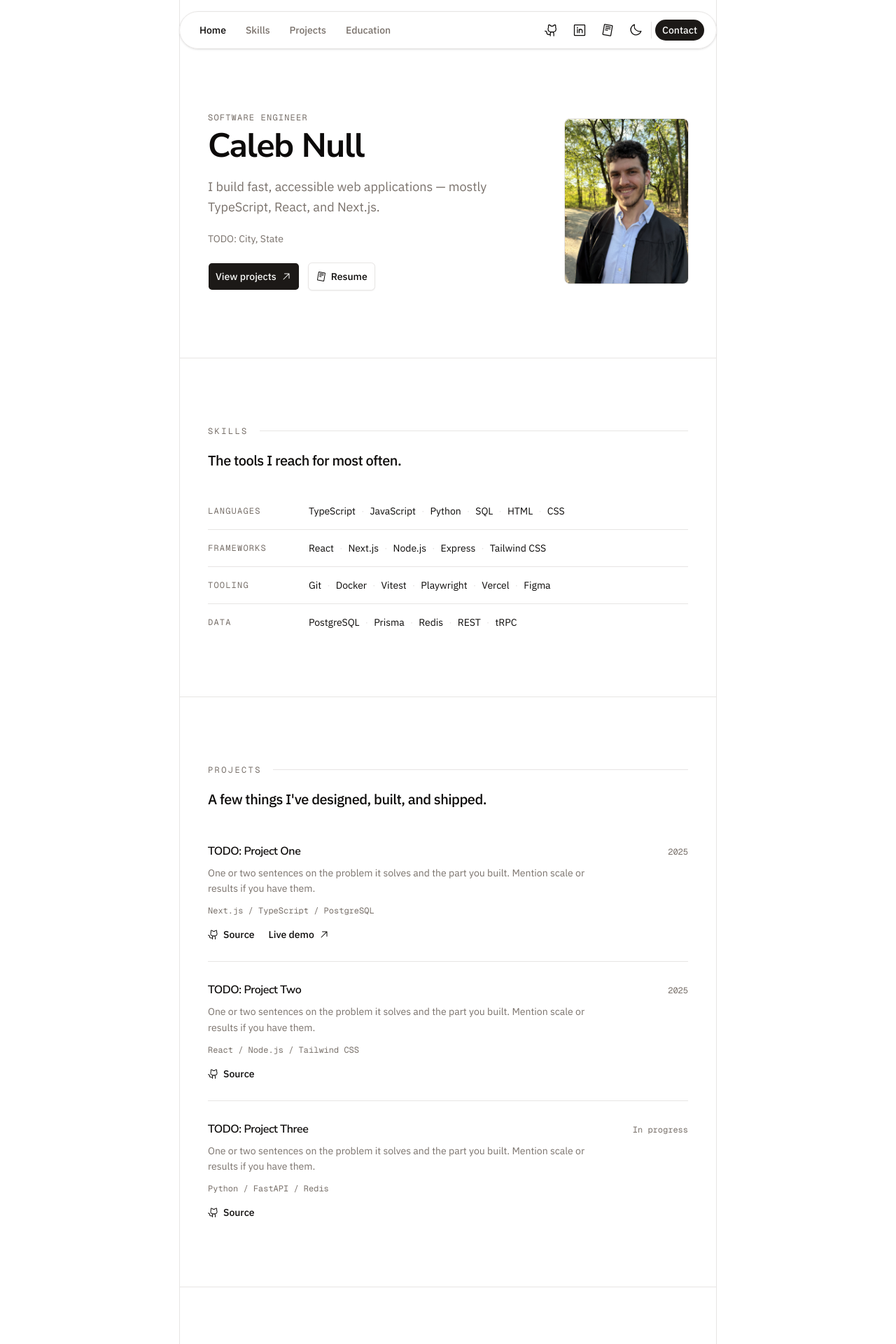
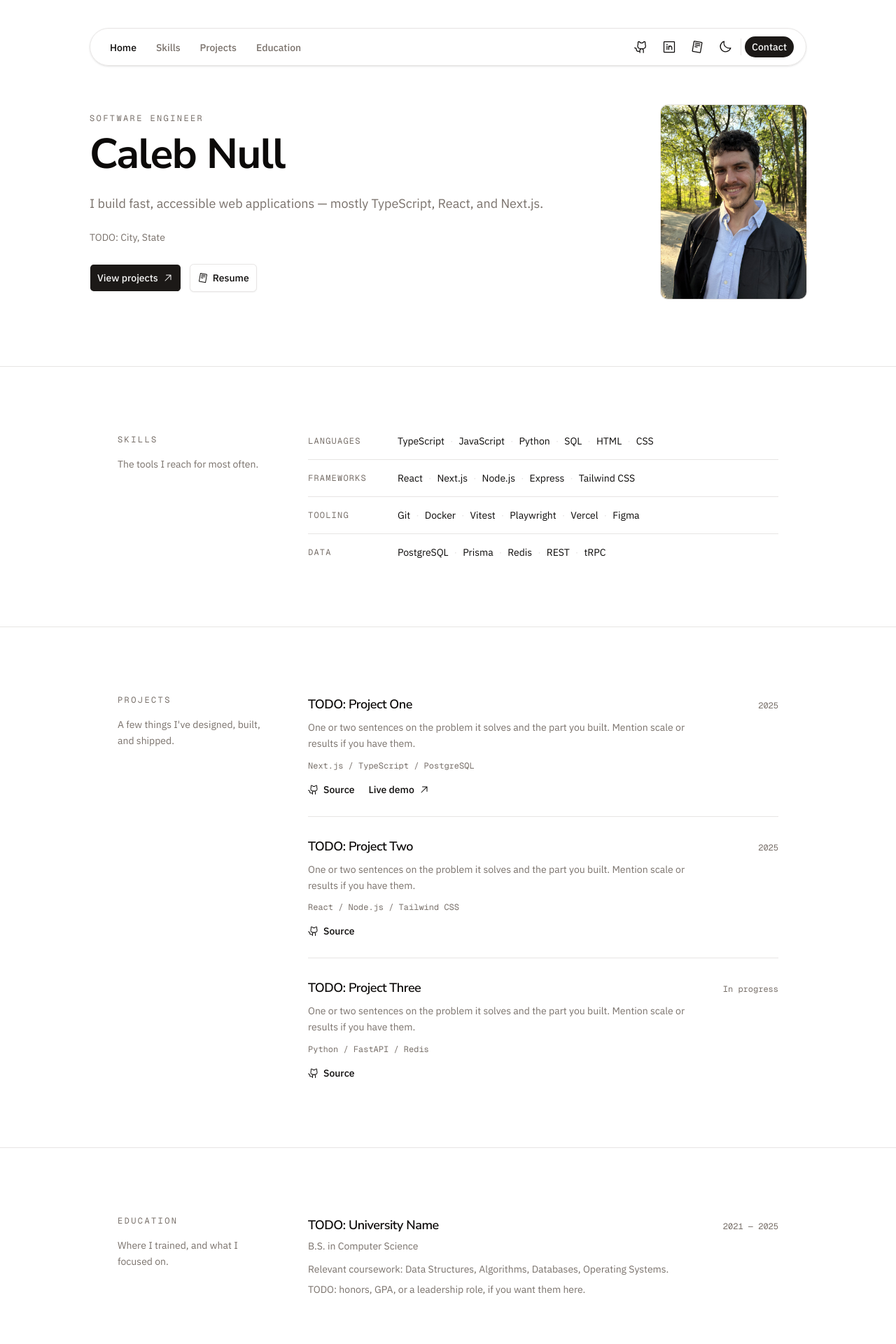
Before and after one commit to CalebNull/Portfolio, a Next.js app: page / in a window 1280 px wide. Shown: the top 1920 px of the page at 70% size. Built offline with nearby package versions, Linux system fonts and the light colour scheme.

Commit message:
ui upgrades

```diff
--- a/app/globals.css
+++ b/app/globals.css
@@ -55,7 +55,7 @@
   --accent: oklch(0.268 0.007 34.298);
   --accent-foreground: oklch(0.985 0.001 106.423);
   --destructive: oklch(0.704 0.191 22.216);
-  --border: oklch(1 0 0 / 10%);
+  --border: oklch(1 0 0 / 14%);
   --input: oklch(1 0 0 / 15%);
   --ring: oklch(0.553 0.013 58.071);
   --chart-1: oklch(0.869 0.005 56.366);
@@ -128,24 +128,21 @@
   [role="button"]:not(:disabled) {
     cursor: pointer;
   }
-  html {
-    @apply font-sans;
-    scroll-behavior: smooth;
-  }
-  /* Keep the fixed nav from covering a heading we just jumped to. */
   section[id] {
-    scroll-margin-top: 6rem;
+    scroll-margin-top: 5.5rem;
   }
   @media (prefers-reduced-motion: reduce) {
     html {
       scroll-behavior: auto;
     }
+    /* Keyframe animations are cut, but short state transitions (hover
+       underlines, colour changes) are left alone — they aren't the kind of
+       motion this preference is meant to suppress. */
     *,
     *::before,
     *::after {
       animation-duration: 0.01ms !important;
       animation-iteration-count: 1 !important;
-      transition-duration: 0.01ms !important;
     }
   }
 }
@@ -159,6 +156,8 @@ a {
   cursor: pointer;
 }
 
+/* Put this on the text itself (an inner span is fine) so the rule below
+   measures the label, not whatever padding its link carries. */
 .a-underline {
   display: inline-block;
   position: relative;
@@ -167,16 +166,19 @@ a {
 .a-underline::after {
   content: "";
   position: absolute;
-  width: 100%;
+  inset-inline: 0;
+  bottom: -1px;
+  height: 2px;
+  background-color: currentColor;
   transform: scaleX(0);
-  height: 2px;
-  bottom: 0;
-  left: 0;
-  background-color: currentColor;
+  transform-origin: bottom center;
   transition: transform 0.15s ease-out;
 }
 
-.a-underline:hover::after {
+/* Hovering anywhere on the link counts, not only the text — otherwise the
+   padded hit area would feel dead. Keyboard focus gets it too. */
+.a-underline:hover::after,
+a:hover .a-underline::after,
+a:focus-visible .a-underline::after {
   transform: scaleX(1);
-  transform-origin: bottom center;
 }
--- a/app/page.tsx
+++ b/app/page.tsx
@@ -11,14 +11,15 @@ export default function Page() {
     <>
       <a
         href="#top"
-        className="sr-only focus:not-sr-only focus:fixed focus:top-4 focus:left-4 focus:z-[60] focus:rounded-full focus:border focus:border-border focus:bg-background focus:px-4 focus:py-2 focus:text-sm focus:font-medium"
+        className="sr-only focus:not-sr-only focus:fixed focus:top-4 focus:left-4 focus:z-[60] focus:rounded-md focus:border focus:border-border focus:bg-background focus:px-4 focus:py-2 focus:text-sm focus:font-medium"
       >
         Skip to content
       </a>
 
+      {/* Sticky, so it stays a sibling in normal flow. Each section centres its
+          own content, which lets the dividers run the full page width. */}
       <Nav />
 
-      <div className="mx-auto max-w-3xl border-x border-border">
       <main>
         <Hero />
         <Skills />
@@ -26,8 +27,8 @@ export default function Page() {
         <Education />
         <Contact />
       </main>
+
       <Footer />
-      </div>
     </>
   )
 }
--- a/components/education.tsx
+++ b/components/education.tsx
@@ -15,7 +15,7 @@ const Education = () => {
             className="py-7 first:pt-0 last:pb-0"
           >
             <div className="flex flex-wrap items-baseline justify-between gap-x-4 gap-y-1">
-              <h3 className="font-heading text-base font-semibold tracking-tight">
+              <h3 className="font-heading text-lg font-semibold tracking-tight">
                 {entry.school}
               </h3>
               <span className="font-mono text-xs text-muted-foreground">
--- a/components/hero.tsx
+++ b/components/hero.tsx
@@ -7,35 +7,30 @@ import { site } from "@/lib/content"
 
 const Hero = () => {
   return (
-    <section id="top" className="px-6 pt-32 pb-16 md:px-10 md:pt-40 md:pb-24">
-      <div className="flex flex-col gap-8 md:flex-row md:items-center md:gap-12">
-        {/* Image first in the markup so the mobile stack reads photo-then-name;
-            on desktop it moves to the right of the text. */}
-        <div className="shrink-0 md:order-last">
-          {/* Statically imported so Next infers the intrinsic size and can
-              generate the blur placeholder, avoiding layout shift. The source
-              is 3:4, so a portrait frame uses it without cropping the sides. */}
+    <section id="top" className="px-6 pt-8 pb-16 md:px-10 md:pt-14 md:pb-24">
+      <div className="mx-auto grid w-full max-w-5xl gap-10 md:grid-cols-[1fr_auto] md:items-center md:gap-14">
+        <div className="md:order-last">
           <Image
             src={headshot}
             alt={`Portrait of ${site.name}`}
             placeholder="blur"
             priority
-            sizes="(min-width: 768px) 176px, 128px"
-            className="aspect-[3/4] w-32 rounded-lg object-cover ring-1 ring-border md:w-44"
+            sizes="(min-width: 768px) 208px, 144px"
+            className="aspect-[3/4] w-36 rounded-xl object-cover ring-1 ring-border md:w-52"
           />
         </div>
 
-        <div className="space-y-5">
-          <div className="space-y-2">
-            <p className="font-mono text-xs tracking-widest text-muted-foreground uppercase">
+        <div className="space-y-6">
+          <div className="space-y-3">
+            <p className="font-mono text-xs tracking-[0.2em] text-muted-foreground uppercase">
               {site.role}
             </p>
-            <h1 className="font-heading text-4xl font-bold tracking-tight text-balance md:text-5xl">
+            <h1 className="font-heading text-4xl leading-[1.05] font-bold tracking-tight text-balance md:text-6xl">
               {site.name}
             </h1>
           </div>
 
-          <p className="max-w-prose text-pretty text-muted-foreground md:text-lg md:leading-relaxed">
+          <p className="max-w-prose text-base leading-relaxed text-pretty text-muted-foreground md:text-lg">
             {site.tagline}
           </p>
 
--- a/components/projects.tsx
+++ b/components/projects.tsx
@@ -4,7 +4,7 @@ import { Section } from "@/components/section"
 import { projects, sectionLedes } from "@/lib/content"
 
 const linkClasses =
-  "inline-flex items-center gap-1.5 rounded-sm text-sm font-medium underline-offset-4 hover:underline focus-visible:ring-3 focus-visible:ring-ring/50 focus-visible:outline-none"
+  "group inline-flex items-center gap-1.5 rounded-sm text-sm font-medium underline-offset-4 hover:underline focus-visible:ring-3 focus-visible:ring-ring/50 focus-visible:outline-none"
 
 const Projects = () => {
   return (
@@ -15,7 +15,7 @@ const Projects = () => {
         {projects.map((project) => (
           <li key={project.name} className="py-7 first:pt-0 last:pb-0">
             <div className="flex flex-wrap items-baseline justify-between gap-x-4 gap-y-1">
-              <h3 className="font-heading text-base font-semibold tracking-tight">
+              <h3 className="font-heading text-lg font-semibold tracking-tight">
                 {project.name}
               </h3>
               {project.status ? (
@@ -62,7 +62,7 @@ const Projects = () => {
                       {" "}
                       of {project.name} (opens in a new tab)
                     </span>
-                    <ArrowUpRight className="size-4" />
+                    <ArrowUpRight className="size-4 transition-transform duration-200 ease-out group-hover:translate-x-px group-hover:-translate-y-px" />
                   </a>
                 ) : null}
               </div>
--- a/components/section.tsx
+++ b/components/section.tsx
@@ -4,7 +4,7 @@ type SectionProps = {
   id: string
   /** Names the section. Rendered as a small label, not a display heading. */
   title: string
-  /** Lede line that carries the section's meaning at display size. */
+  /** Supporting line under the label. */
   description?: string
   children: React.ReactNode
   className?: string
@@ -13,10 +13,9 @@ type SectionProps = {
 /**
  * Shared shell for every content section.
  *
- * The heading is deliberately set small and monospaced: the label identifies
- * the section while the lede beneath it does the typographic work. Keeps the
- * `h2` semantically correct without four competing display headings down the
- * page.
+ * The rule runs the full width of the page while the content stays in a
+ * centred column, so the page reads as structured rather than boxed. On large
+ * screens the label column sticks while its content scrolls past it.
  */
 function Section({
   id,
@@ -31,28 +30,33 @@ function Section({
     <section
       id={id}
       aria-labelledby={headingId}
-      className={cn(
-        "border-t border-border px-6 py-16 md:px-10 md:py-24",
-        className
-      )}
+      className={cn("border-t border-border", className)}
     >
-      <header className="mb-10 md:mb-12">
-        <div className="flex items-center gap-4">
+      <div className="mx-auto grid w-full max-w-5xl gap-8 px-6 py-16 md:px-10 md:py-24 lg:grid-cols-[13rem_1fr] lg:gap-16">
+        <header className="lg:sticky lg:top-24 lg:self-start">
+          <div className="flex items-center gap-3">
             <h2
               id={headingId}
               className="font-mono text-xs tracking-[0.2em] text-muted-foreground uppercase"
             >
               {title}
             </h2>
-          <span aria-hidden="true" className="h-px flex-1 bg-border" />
+            {/* The rule only earns its place while the label sits above the
+                content, not beside it. */}
+            <span
+              aria-hidden="true"
+              className="h-px flex-1 bg-border lg:hidden"
+            />
           </div>
           {description ? (
-          <p className="mt-5 max-w-prose text-lg font-medium tracking-tight text-balance md:text-xl">
+            <p className="mt-4 max-w-prose text-sm leading-relaxed text-pretty text-muted-foreground">
               {description}
             </p>
           ) : null}
         </header>
-      {children}
+
+        <div className="min-w-0">{children}</div>
+      </div>
     </section>
   )
 }
--- a/components/skills.tsx
+++ b/components/skills.tsx
@@ -10,7 +10,7 @@ const Skills = () => {
         {skillGroups.map((group) => (
           <div
             key={group.title}
-            className="grid gap-1.5 py-4 first:pt-0 last:pb-0 sm:grid-cols-[7.5rem_1fr] sm:gap-6"
+            className="grid gap-1.5 py-4 first:pt-0 last:pb-0 sm:grid-cols-[6.5rem_1fr] sm:gap-6"
           >
             <dt className="font-mono text-xs tracking-widest text-muted-foreground uppercase sm:pt-0.5">
               {group.title}
--- a/components/ui/nav.tsx
+++ b/components/ui/nav.tsx
@@ -42,8 +42,6 @@ function useActiveSection() {
           setActive(topmost.target.id)
         }
       },
-      // Ignore the area under the fixed nav, and only count a section once it
-      // reaches the upper part of the viewport.
       { rootMargin: "-96px 0px -55% 0px" }
     )
 
@@ -93,7 +91,7 @@ function Nav() {
     <nav
       ref={navRef}
       aria-label="Main"
-      className="fixed inset-x-0 top-4 z-50 mx-auto w-[calc(100%-2rem)] max-w-3xl"
+      className="sticky inset-x-0 top-2 z-50 mx-auto mt-10 w-[calc(100%-2rem)] max-w-5xl"
     >
       <div className="flex items-center justify-between gap-2 rounded-full border border-border bg-background/80 px-2 py-2 shadow-sm backdrop-blur-md sm:px-4">
         <Button
@@ -119,13 +117,13 @@ function Nav() {
                   href={link.href}
                   aria-current={isActive ? "true" : undefined}
                   className={cn(
-                    "a-underline rounded-full px-3 py-1.5 text-sm font-medium transition-colors focus-visible:ring-3 focus-visible:ring-ring/50 focus-visible:outline-none",
+                    "rounded-full px-3 py-1.5 text-sm font-medium transition-colors focus-visible:ring-3 focus-visible:ring-ring/50 focus-visible:outline-none",
                     isActive
                       ? "text-foreground"
                       : "text-muted-foreground hover:text-foreground"
                   )}
                 >
-                  {link.label}
+                  <span className="a-underline">{link.label}</span>
                 </a>
               </li>
             )
--- a/package.json
+++ b/package.json
@@ -16,6 +16,7 @@
     "@phosphor-icons/react": "^2.1.10",
     "class-variance-authority": "^0.7.1",
     "cn": "^0.4.0",
+    "lenis": "^1.3.26",
     "lucide-react": "^1.48.0",
     "next": "16.3.4",
     "next-themes": "^0.4.6",
```
Also changed, not shown: app/layout.tsx (+4 -4 lines), components/contact.tsx (+10 -11 lines), components/footer.tsx (+5 -3 lines), 1 other file (tests, documents, lock files or other folders). Lines whose indentation alone changed are shown as unchanged.
